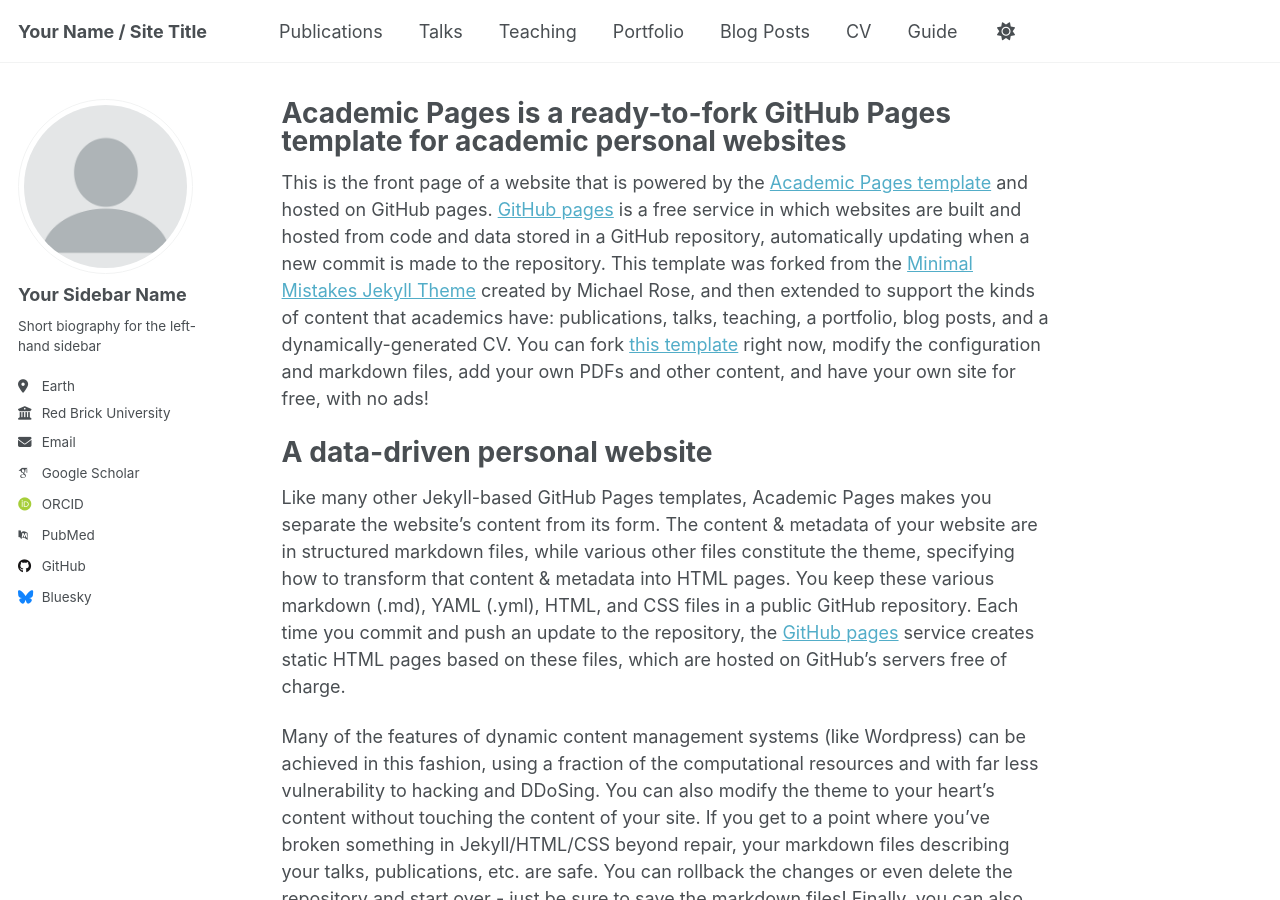
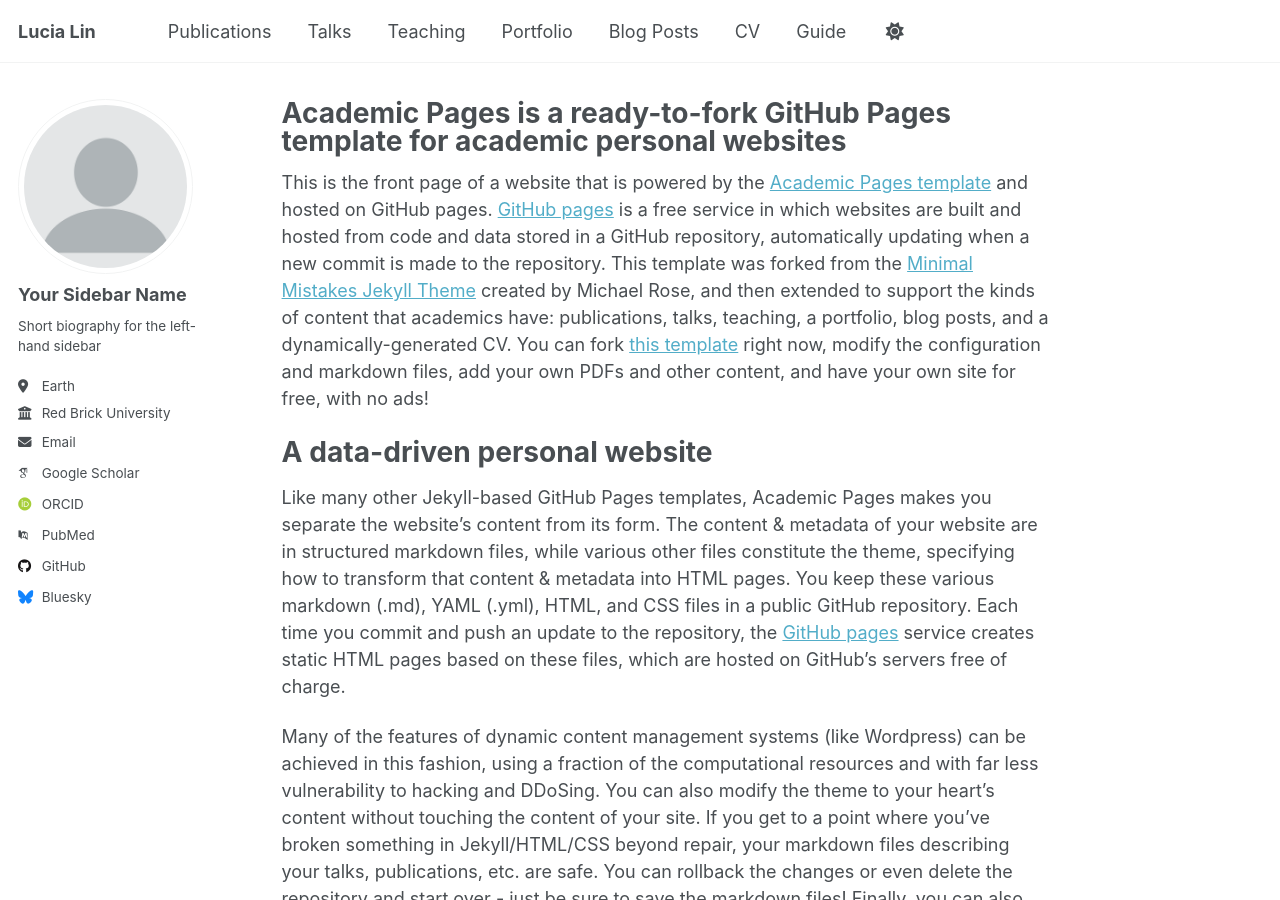
Before and after one commit to lululucialin/lululucialin.github.io, a Jekyll site: the page built from _pages/about.md, in a window 1280 px wide and 900 px high. Built offline with Jekyll 4.4.1, drawn with Linux system fonts in a browser that asks for light colours; some web fonts are replaced.

Commit message:
Update _config.yml

```diff
--- a/_config.yml
+++ b/_config.yml
@@ -9,7 +9,7 @@
 # Basic Site Settings
 locale                   : "en-US"
 site_theme               : "default"
-title                    : "Your Name / Site Title"
+title                    : "Lucia Lin"
 title_separator          : "-"
 name                     : &name "Your Name"
 description              : &description "personal description"
```
